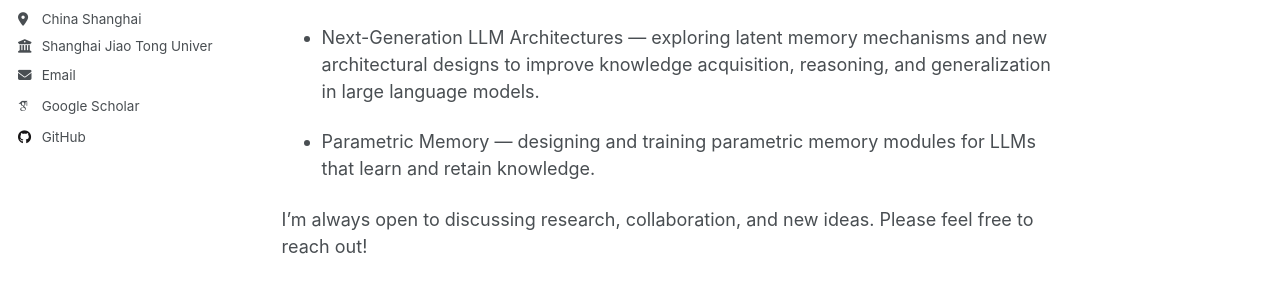
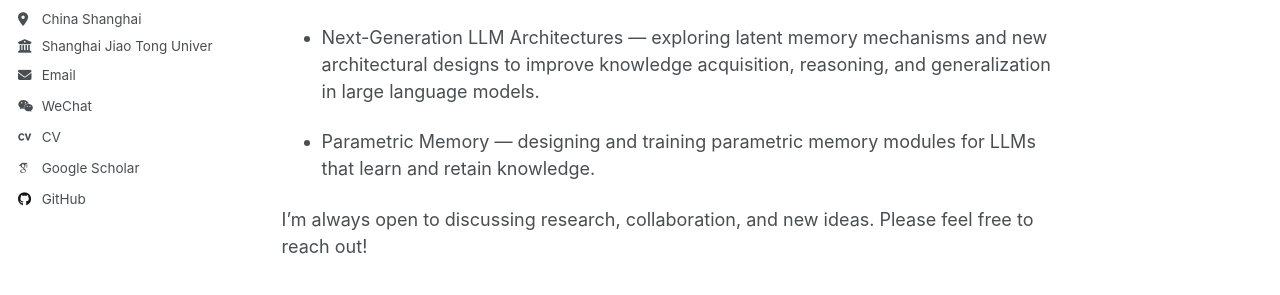
Before and after one commit to JruiWang/JruiWang.github.io, a Jekyll site: the page built from _pages/about.md, in a window 1280 px wide. Shown: the part 326-621 px from the top of the page. Built offline with Jekyll 4.4.1, drawn with Linux system fonts in a browser that asks for light colours; some web fonts are replaced; a script that is not in the unit is left out.

Commit message:
Add WeChat and CV links

```diff
--- a/_config.yml
+++ b/_config.yml
@@ -31,6 +31,8 @@ author:
   employer         : "Shanghai Jiao Tong University"
   uri              : # URL
   email            : "wangjiarui1@sjtu.edu.cn"
+  wechat_qr        : "/images/wechat-qr.png"
+  cv_pdf           : "/files/Jiarui_Wang_CV.pdf"
 
   # Academic websites
   academia         : # URL
--- a/_includes/author-profile.html
+++ b/_includes/author-profile.html
@@ -35,6 +35,12 @@
       {% endif %}
       {% if author.email %}
         <li><a href="mailto:{{ author.email }}"><i class="fas fa-fw fa-envelope icon-pad-right" aria-hidden="true"></i>{{ site.data.ui-text[site.locale].email_label | default: "Email" }}</a></li>
+      {% endif %}
+      {% if author.wechat_qr %}
+        <li><a href="{{ author.wechat_qr | relative_url }}" target="_blank" rel="noopener noreferrer"><i class="fab fa-fw fa-weixin icon-pad-right" aria-hidden="true"></i>WeChat</a></li>
+      {% endif %}
+      {% if author.cv_pdf %}
+        <li><a href="{{ author.cv_pdf | relative_url }}" target="_blank" rel="noopener noreferrer"><i class="ai ai-cv ai-fw icon-pad-right" aria-hidden="true"></i>CV</a></li>
       {% endif %}
 
       <!-- Font Awesome and Academicons icons / Academic websites -->
```
Also changed, not shown: images/wechat-qr.png (added), 1 other file.
